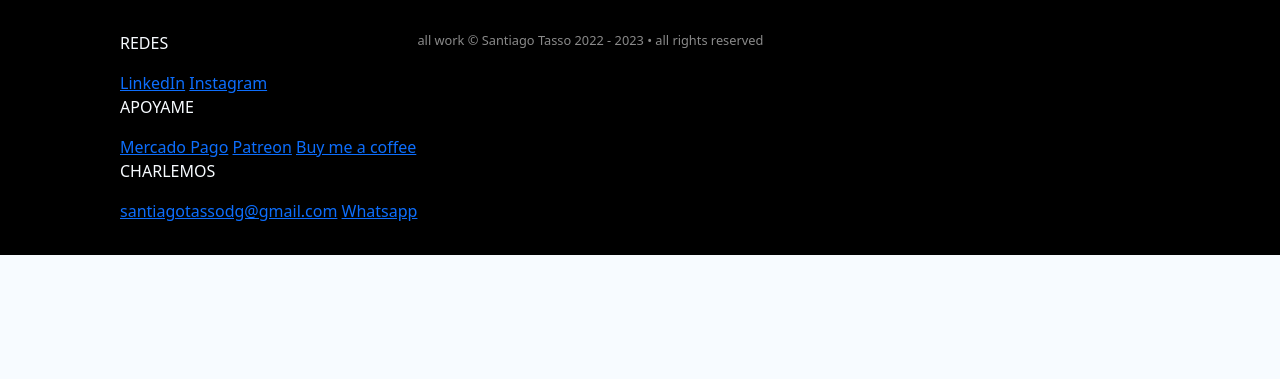
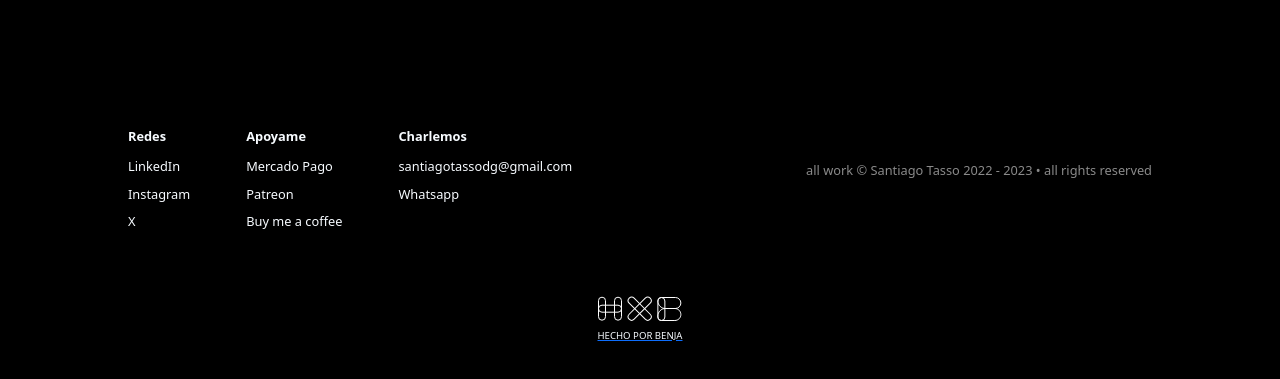
Before and after one commit to nagmengarcia/entregafinal-garciaperez, a website: page index.html in a window 1280 px wide. Shown: the part 803-1182 px from the top of the page. Before the commit the page ends 1058 px from the top, so only its background shows below. Drawn offline with nearby package versions, Linux system fonts and the light colour scheme.

Commit message:
mejore el estilo del footer acomodado a la grilla

```diff
--- a/index.html
+++ b/index.html
@@ -49,22 +49,24 @@
       </main>
 
       <footer class="footer">
-            <div class="footer__links">
+            <section class="footer__section-one">
+                <div class="footer__linkgroups">
                     <div class="footer__linkgroup">
-                    <p class="footer__grouptitle">REDES</p>
+                        <p class="footer__grouptitle">Redes</p>
                         <a class="footer__link" href="#">LinkedIn</a>
                         <a class="footer__link" href="#">Instagram</a>
+                        <a class="footer__link" href="#">X</a>
                     </div>
 
                     <div class="footer__linkgroup">
-                    <p class="footer__grouptitle">APOYAME</p>
+                        <p class="footer__grouptitle">Apoyame</p>
                         <a class="footer__link" href="#">Mercado Pago</a>
                         <a class="footer__link" href="#">Patreon</a>
                         <a class="footer__link" href="#">Buy me a coffee</a>
                     </div>
 
                     <div class="footer__linkgroup">
-                    <p class="footer__grouptitle">CHARLEMOS</p>
+                        <p class="footer__grouptitle">Charlemos</p>
                         <a class="footer__link" href="#">santiagotassodg@gmail.com</a>
                         <a class="footer__link" href="#">Whatsapp</a>
                     </div>
@@ -72,6 +74,23 @@
                 <div class="footer__legal">
                     <p>all work © Santiago Tasso 2022 - 2023 • all rights reserved</p>
                 </div>
+            </section>
+            <section class="footer__section-two">
+                <a href="#">
+                    <svg width="84" height="25" viewBox="0 0 84 25" fill="none" xmlns="http://www.w3.org/2000/svg">
+                        <rect x="0.5" y="1.2002" width="7" height="23" rx="3.5" stroke="#FDFDFD"/>
+                        <rect x="16.5" y="1.2002" width="7" height="23" rx="3.5" stroke="#FDFDFD"/>
+                        <rect x="49.7083" y="-0.292893" width="7" height="29.7" rx="3.5" transform="rotate(45 49.7083 -0.292893)" stroke="#FDFDFD"/>
+                        <rect x="28.7071" y="4.65723" width="7" height="29.7" rx="3.5" transform="rotate(-45 28.7071 4.65723)" stroke="#FDFDFD"/>
+                        <rect x="23.5" y="9.2002" width="7" height="23" rx="3.5" transform="rotate(90 23.5 9.2002)" stroke="#FDFDFD"/>
+                        <rect x="59.87" y="1.5" width="7" height="23" rx="3.5" stroke="#FDFDFD"/>
+                        <path d="M77.37 1.5C80.4076 1.5 82.87 3.96243 82.87 7C82.87 10.0376 80.4076 12.5 77.37 12.5L67.37 12.5C63.2279 12.5 59.87 9.14213 59.87 5C59.87 3.067 61.437 1.5 63.37 1.5L77.37 1.5Z" stroke="#FDFDFD"/>
+                        <path d="M76.87 12.5C80.1837 12.5 82.87 15.1863 82.87 18.5C82.87 21.8137 80.1837 24.5 76.87 24.5L63.37 24.5C61.437 24.5 59.87 22.933 59.87 21L59.87 20C59.87 15.8579 63.2279 12.5 67.37 12.5L76.87 12.5Z" stroke="#FDFDFD"/>
+                        </svg>
+
+                    <p>HECHO POR BENJA</p>
+                </a>
+            </section>
       </footer>
 
     <script src="https://cdn.jsdelivr.net/npm/bootstrap@5.3.2/dist/js/bootstrap.bundle.min.js" integrity="sha384-C6RzsynM9kWDrMNeT87bh95OGNyZPhcTNXj1NW7RuBCsyN/o0jlpcV8Qyq46cDfL" crossorigin="anonymous"></script>
--- a/scss/estilo.scss
+++ b/scss/estilo.scss
@@ -124,12 +124,59 @@ body {
 .footer {
     background-color: $darker-background;
     color: $text-light;
-    padding: 32px 120px;
+    padding: 128px;
     display: flex;
+    flex-wrap: wrap;
+    justify-content: center;
+    align-items: center;
+    gap: 64px;
+    .footer__section-one{
+        display: flex;
+        width: 100%;
+        justify-content: space-between;
+        .footer__linkgroups{
+            justify-content: flex-start;
+            display: flex;
+            flex-wrap: wrap;
+            gap: 56px;
+            .footer__linkgroup{
+                display: flex;
+                flex-direction: column;
+                gap: 8px;
+                .footer__grouptitle{
+                    font-size: .8rem;
+                    font-weight: 700;
+                    margin-bottom: .2rem;
+
+                }
+                .footer__link{
+                    font-size: .8rem;
+                    text-decoration: none;
+                    color: $text-light;
+                }
+            }
+        }
+        .footer__legal {
+            justify-self: center;
+            align-self: center;
+            color: $text-gray;
+            font-size: .8rem;
+        }
+    }
+    .footer__section-two{
+        width: 100%;
+        display: flex;
+        align-content: center;
+        justify-content: center;
+        p {
+            font-size: .6rem;
+            text-decoration: none;
+            color: $text-light;
+            margin-top: 8px;
+
+        }
+        a {
+        }
+    }
+
 }
-
-
-.footer__legal {
-    color: $text-gray;
-    font-size: .8rem;
-}
```
Also changed, not shown: css/estilo.css, 1 other file. Lines whose indentation alone changed are shown as unchanged.
